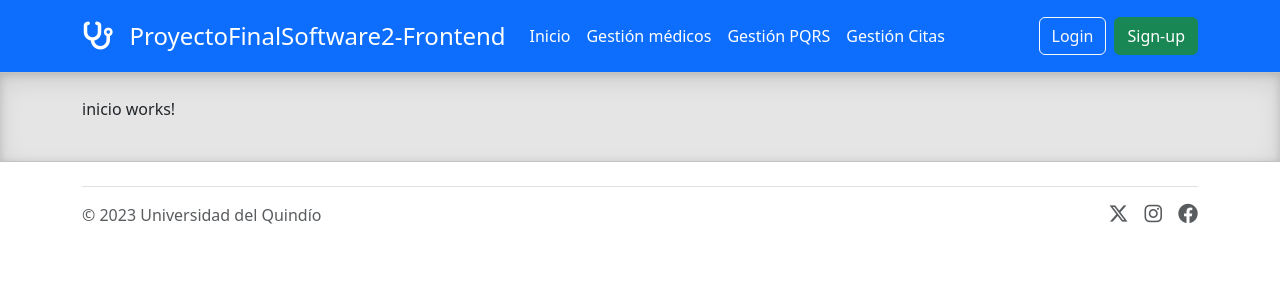
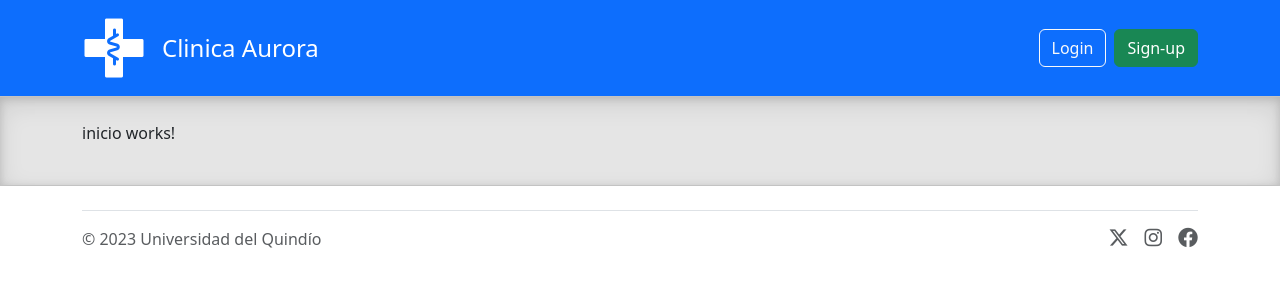
Before and after one commit to JhonatanGV03/Front-temporal, an Angular app: page / in a window 1280 px wide. Shown: the top 300 px of the page. Built offline with nearby package versions, Linux system fonts and the light colour scheme.

Commit message:
Registro

```diff
--- a/src/app/app.component.html
+++ b/src/app/app.component.html
@@ -5,14 +5,10 @@ justify-content-lg-start">
       <a routerLink="" class="d-flex align-items-center mb-2 mb-lg-0 text-white
 text-decoration-none">
 
-        <i class="fa-solid fa-stethoscope fs-3"></i>
+        <img src="assets/img/logo.png" />
         <span class="fs-4 ms-3 me-3">{{title}}</span>
       </a>
       <ul class="nav col-12 col-lg-auto me-lg-auto mb-2 justify-content-center mb-md-0">
-        <li><a routerLink="" class="nav-link px-2 text-white">Inicio</a></li>
-        <li><a routerLink="" class="nav-link px-2 text-white">Gestión médicos</a></li>
-        <li><a routerLink="" class="nav-link px-2 text-white">Gestión PQRS</a></li>
-        <li><a routerLink="" class="nav-link px-2 text-white">Gestión Citas</a></li>
       </ul>
       <div class="text-end">
         <button type="button" routerLink="/login" class="btn btn-outline-light
--- a/src/app/app.component.ts
+++ b/src/app/app.component.ts
@@ -6,6 +6,6 @@ import { Component } from '@angular/core';
   styleUrls: ['./app.component.css']
 })
 export class AppComponent {
-  title = 'ProyectoFinalSoftware2-Frontend';
-  footer = 'Proyecto Final Software 2 - 2023';
+  title = 'Clinica Aurora';
+  footer = 'Clinica Aurora - 2023';
 }
--- a/src/index.html
+++ b/src/index.html
@@ -2,7 +2,7 @@
 <html lang="en">
 <head>
   <meta charset="utf-8">
-  <title>ProyectoFinalSoftware2Frontend</title>
+  <title>Clinica Aurora</title>
   <base href="/">
   <meta name="viewport" content="width=device-width, initial-scale=1">
   <link rel="icon" type="image/x-icon" href="favicon.ico">
```
Also changed, not shown: src/assets/img/logo.png (added).
